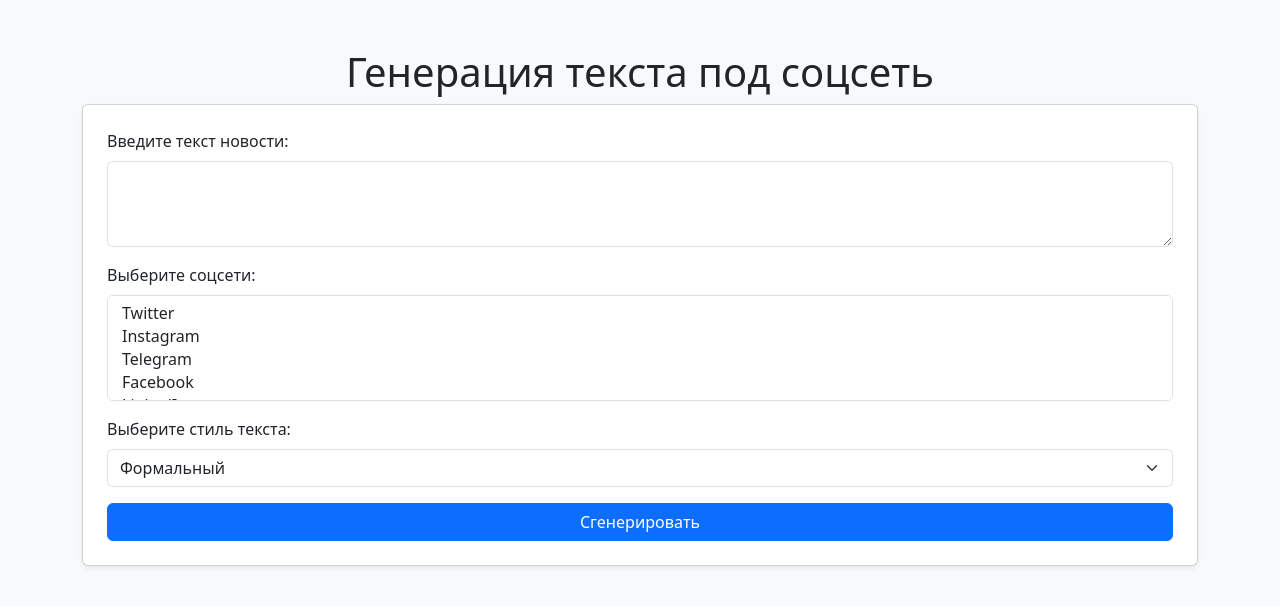
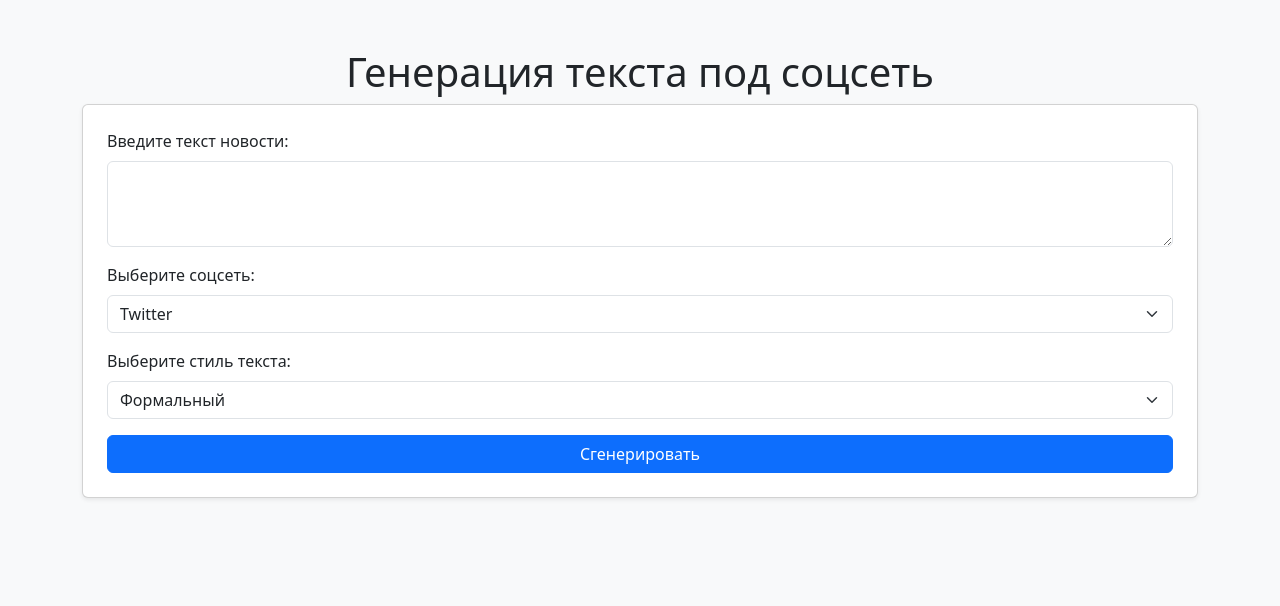
Before and after one commit to KostyaLKE/bot-generator, a Flask app: page / in a window 1280 px wide. Shown: the top 606 px of the page. Run offline with Flask 3, Linux system fonts and the light colour scheme.

Commit message:
Update index.html

```diff
--- a/templates/index.html
+++ b/templates/index.html
@@ -16,15 +16,11 @@
                     <textarea class="form-control" id="news_text" name="news_text" rows="3" required></textarea>
                 </div>
                 <div class="mb-3">
-    <label for="platforms" class="form-label">Выберите соцсети:</label>
-    <select class="form-select" id="platforms" name="platforms" multiple>
+                    <label for="platform" class="form-label">Выберите соцсеть:</label>
+                    <select class="form-select" id="platform" name="platform">
                         <option value="twitter">Twitter</option>
                         <option value="instagram">Instagram</option>
                         <option value="telegram">Telegram</option>
-        <option value="facebook">Facebook</option>
-        <option value="linkedin">LinkedIn</option>
-        <option value="tiktok">TikTok</option>
-        <option value="youtube">YouTube</option>
                     </select>
                 </div>
                 <div class="mb-3">
```
Lines whose indentation alone changed are shown as unchanged.
